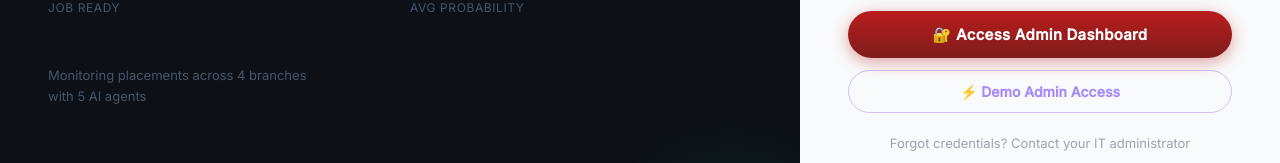
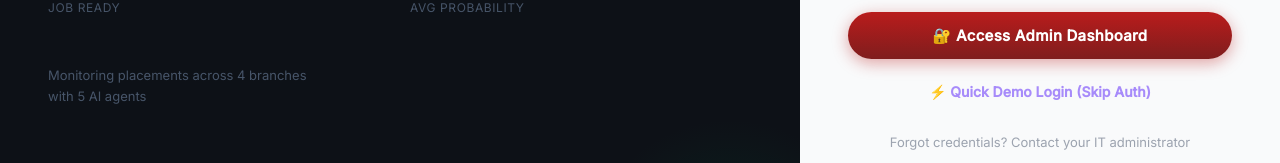
Before and after one commit to m4verick0304/HackAI, a React (Create React App) app in the folder frontend/: page / in a window 1280 px wide. Both pictures are taken after a click on the button 640 px from the left and 609 px from the top of the page. Shown: the part 462-625 px from the top of the page. Built offline with nearby package versions, Linux system fonts and the light colour scheme; no server answers.

Commit message:
Update Quick Demo Login on Admin Portal to match Student Portal

```diff
--- a/frontend/src/components/LoginPage.js
+++ b/frontend/src/components/LoginPage.js
@@ -405,12 +405,13 @@ export function AdminLogin({ onLogin }) {
         </form>
 
         <button
+          type="button"
           onClick={demoAdmin}
           className="login-btn-demo"
-          style={{ marginTop: 12 }}
+          style={{ width: '100%', marginTop: 12, border: '1px solid var(--border-neutral)' }}
           disabled={loading}
         >
-          ⚡ Demo Admin Access
+          ⚡ Quick Demo Login (Skip Auth)
         </button>
 
         <p className="login-forgot">Forgot credentials? Contact your IT administrator</p>
```
